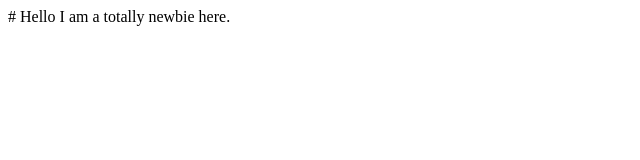
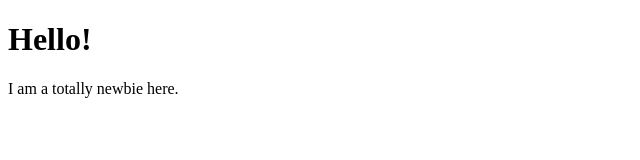
Before and after one commit to MNIN-Dahye/MNIN-Dahye.github.io, a plain HTML site: page index.html in a window 1280 px wide. Shown: the whole page, without its empty margins (0-640 px from the left). Drawn offline with Linux system fonts and the light colour scheme.

Commit message:
Edit the page

```diff
--- a/index.html
+++ b/index.html
@@ -6,7 +6,7 @@
     <title>Dahye's page</title>
 </head>
 <body>
-    # Hello
+    <h1>Hello!</h1>
 
     I am a totally newbie here.
 </body>
```
